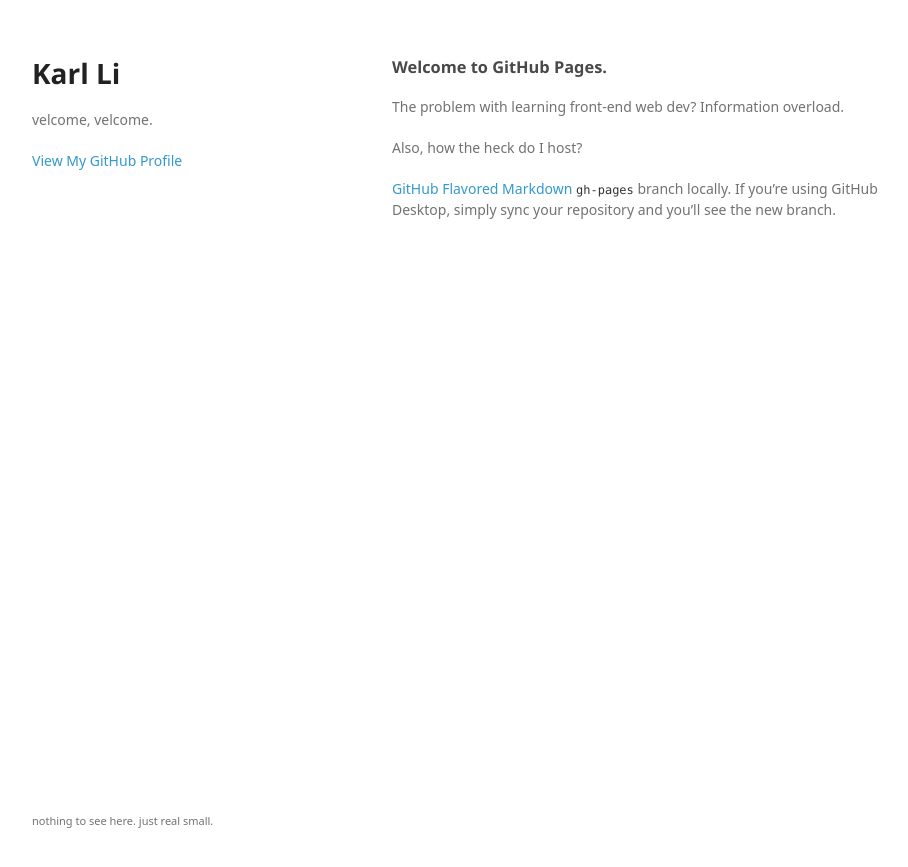
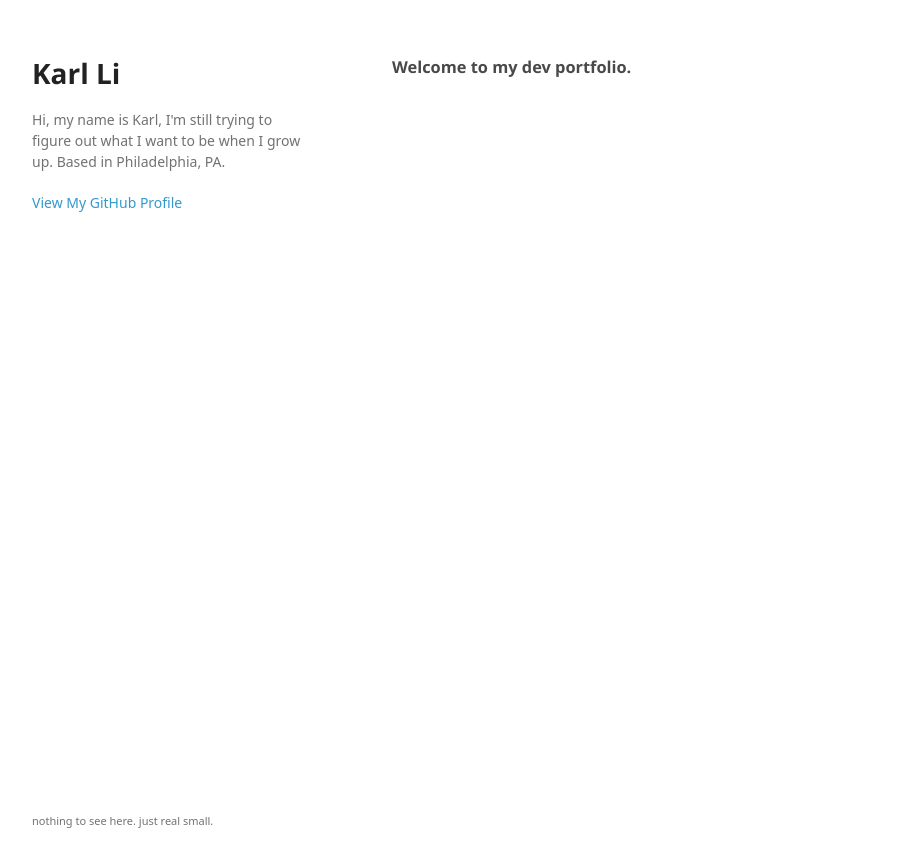
Before and after one commit to karl-li/karl-li.github.io, a Jekyll site: the page index.html, which Jekyll copies as it is, in a window 1280 px wide. Shown: the top 867 px of the page, without its empty margins (178-1086 px from the left). Built offline with Jekyll 4.4.1, drawn with Linux system fonts in a browser that asks for light colours; some web fonts are replaced.

Commit message:
removing fluff

```diff
--- a/index.html
+++ b/index.html
@@ -1,14 +1,13 @@
-<!doctype html>
+<!DOCTYPE html>
 <html>
-
   <head>
-    <meta charset="utf-8">
-    <meta http-equiv="X-UA-Compatible" content="chrome=1">
+    <meta charset="utf-8" />
+    <meta http-equiv="X-UA-Compatible" content="chrome=1" />
     <title>Karl Li</title>
 
-    <link rel="stylesheet" href="stylesheets/styles.css">
-    <link rel="stylesheet" href="stylesheets/github-light.css">
-    <meta name="viewport" content="width=device-width, initial-scale=1.0">
+    <link rel="stylesheet" href="stylesheets/styles.css" />
+    <link rel="stylesheet" href="stylesheets/github-light.css" />
+    <meta name="viewport" content="width=device-width, initial-scale=1.0" />
     <!--[if lt IE 9]>
       <script src="//html5shiv.googlecode.com/svn/trunk/html5.js"></script>
     <![endif]-->
@@ -18,23 +17,20 @@
     <div class="wrapper">
       <header>
         <h1>Karl Li</h1>
-            <p>velcome, velcome.</p>
-            <p class="view"><a href="https://github.com/karl-li">View My GitHub Profile</a></p>
+        <p>Hi, my name is Karl, I'm still trying to figure out what I want to be when I grow up. Based in Philadelphia, PA.</p>
+        <p class="view">
+          <a href="https://github.com/karl-li">View My GitHub Profile</a>
+        </p>
       </header>
       <section>
         <h3>
-<a id="welcome-to-github-pages" class="anchor" href="#welcome-to-github-pages" aria-hidden="true"><span aria-hidden="true" class="octicon octicon-link"></span></a>Welcome to GitHub Pages.</h3>
-            <p>The problem with learning front-end web dev? Information overload.</p>
-            <p>Also, how the heck do I host?</p>
-            <p><a href="https://guides.github.com/features/mastering-markdown/">GitHub Flavored Markdown</a>
-              <code>gh-pages</code> branch locally. If you’re using GitHub Desktop, simply sync your repository and you’ll see the new branch.</p>
+          Welcome to my dev portfolio.
+        </h3>
       </section>
       <footer>
         <p><small>nothing to see here. just real small.</small></p>
       </footer>
     </div>
     <script src="javascripts/scale.fix.js"></script>
-
   </body>
-
 </html>
```
Lines whose indentation alone changed are shown as unchanged.
